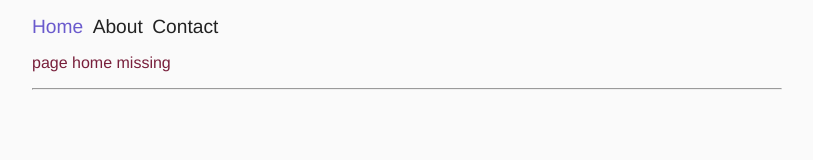
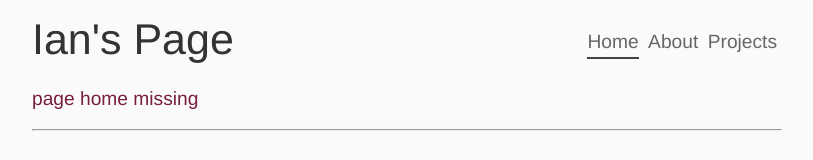
Before and after one commit to imcgaunn/single_page, a website: page app/index.html in a window 1280 px wide. Shown: the whole page, without its empty margins (233-1046 px from the left). Drawn offline with nearby package versions, Linux system fonts and the light colour scheme; files that its build step writes are made by us from their sources; no server answers.

Commit message:
updated styles and page layout

```diff
--- a/app/index.html
+++ b/app/index.html
@@ -16,12 +16,16 @@
     <!-- endbuild -->
   </head>
   <body>
-    <div id="navbar">
-      <ul>
-        <li><a href="#home">Home</a></li>
-        <li><a href="#about">About</a></li>
-        <li><a href="#contact">Contact</a></li>
-      </ul>
+    <div id="top-bar">
+      <a class="site-title">Ian's Page</a>
+      <div id="navbar">
+        <ul>
+          <li><a href="#home">Home</a></li>
+          <li><a href="#about">About</a></li>
+          <li><a href="#projects">Projects</a></li>
+        </ul>
+      </div>
+      <div id="clearfix"></div>
     </div>
 
     <div id="mainContent">
--- a/app/scripts/main.js
+++ b/app/scripts/main.js
@@ -6,10 +6,10 @@
     var url = 'partials/' + ID + '.part';
     $.get(url)
       .success(function(data) {
-        $("#dynamicContent").html(data);
+        $('#dynamicContent').html(data);
       })
       .error(function() {
-        $("#dynamicContent").html('<p class="error"> page ' + ID + ' missing </p>');
+        $('#dynamicContent').html('<p class="error"> page ' + ID + ' missing </p>');
       });
   }
 
@@ -27,7 +27,6 @@
     getContent(ID);
   }
 
-
   // default to the #home route
   if (!location.hash) {
     location.hash = '#home';
--- a/app/styles/main.css
+++ b/app/styles/main.css
@@ -2,11 +2,16 @@ body {
   background: #fafafa;
   font-family: "Helvetica Neue", Helvetica, Arial, sans-serif;
   color: #333;
+  width: 750px;
+  margin: auto;
+}
+
+#top-bar {
+  margin-top: 15px;
 }
 
 #navbar {
-  width: 750px;
-  margin: auto;
+  float: right;
 }
 
 #navbar ul {
@@ -14,28 +19,49 @@ body {
   padding-left: 0px;
 }
 
+#clearfix {
+  clear: both;
+}
+
+a.site-title {
+  font-size: 43px;
+}
+
 #navbar li {
   display: inline;
 }
 
 #navbar a {
-  padding: 5px 5px 0px 5px;
-  color: #222;
+  padding-top: 5px;
+  padding-bottom: 5px;
+  margin-left: 5px;
+  margin-right: 5px;
+  color: #666;
   text-decoration: none;
   font-size: 1.2em;
+  transition: all 0.1s ease;
 }
 
 #navbar a.active {
-  color: slateblue;
+  border-bottom-color: #444;
+  border-bottom-style: solid;
+  border-bottom-width: 2px;
+}
+
+#navbar a:hover {
+  border-bottom-color: #444;
+  border-bottom-style: solid;
+  border-bottom-width: 2px;
 }
 
 #navbar a:first-child {
-  padding-left: 0px;
+  margin-left: 0px;
 }
 
 #mainContent {
   width: 750px;
   margin: auto;
+  font-size: 1.2rem;
 }
 
 #dynamicContent {
```
